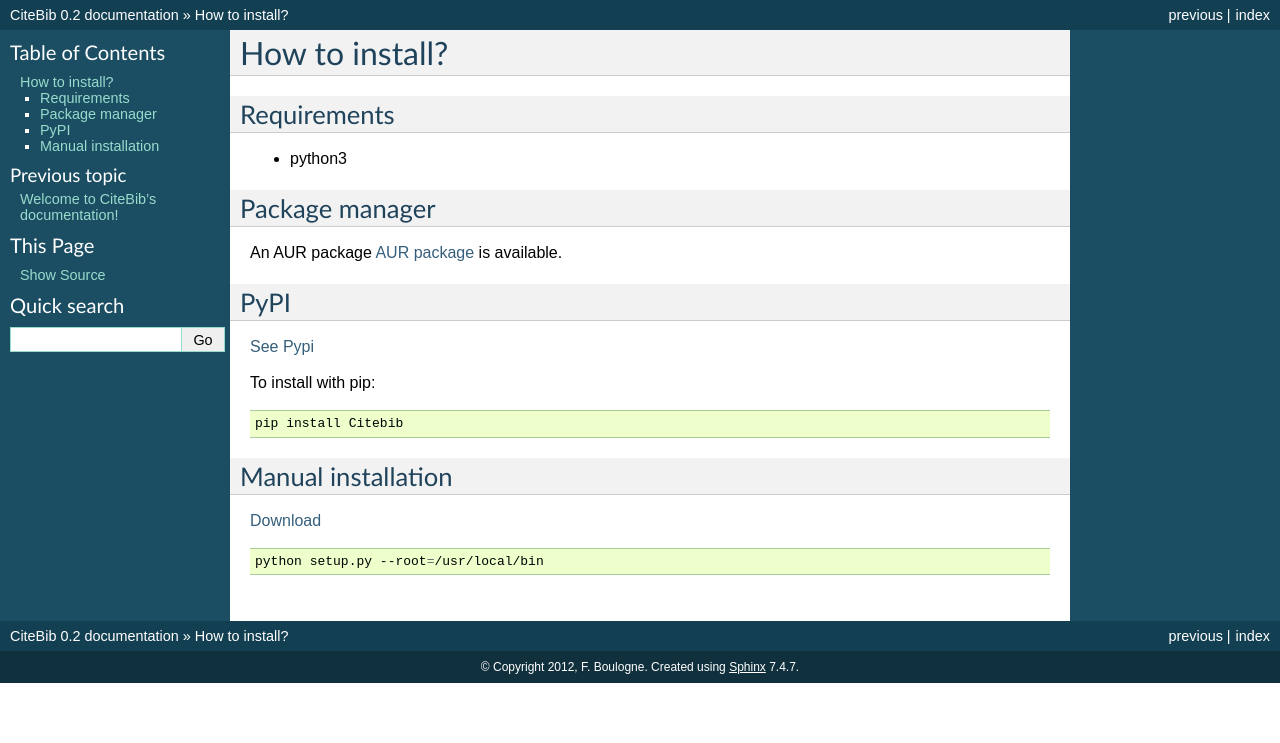
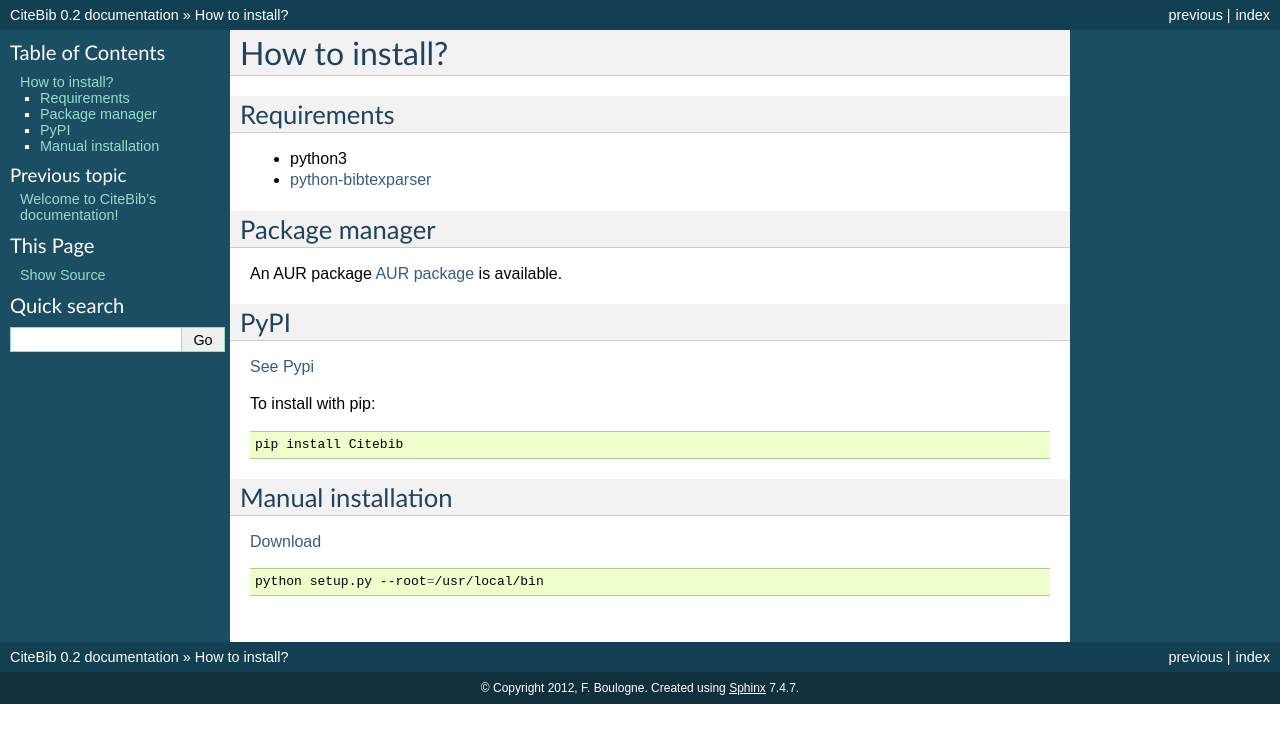
Before and after one commit to salsergey/CiteBib, a Sphinx documentation site: the page built from doc/source/install.rst, in a window 1280 px wide. Shown: the top 743 px of the page. Built offline with Sphinx 7.4.7, drawn with Linux system fonts in a browser that asks for light colours.

Commit message:
add dep upstream lib

```diff
--- a/doc/source/install.rst
+++ b/doc/source/install.rst
@@ -5,6 +5,7 @@
 ------------
 
 * python3
+* `python-bibtexparser <https://github.com/sciunto/python-bibtexparser>`_
 
 Package manager
 ---------------
```
Also changed, not shown: 1 other file.
